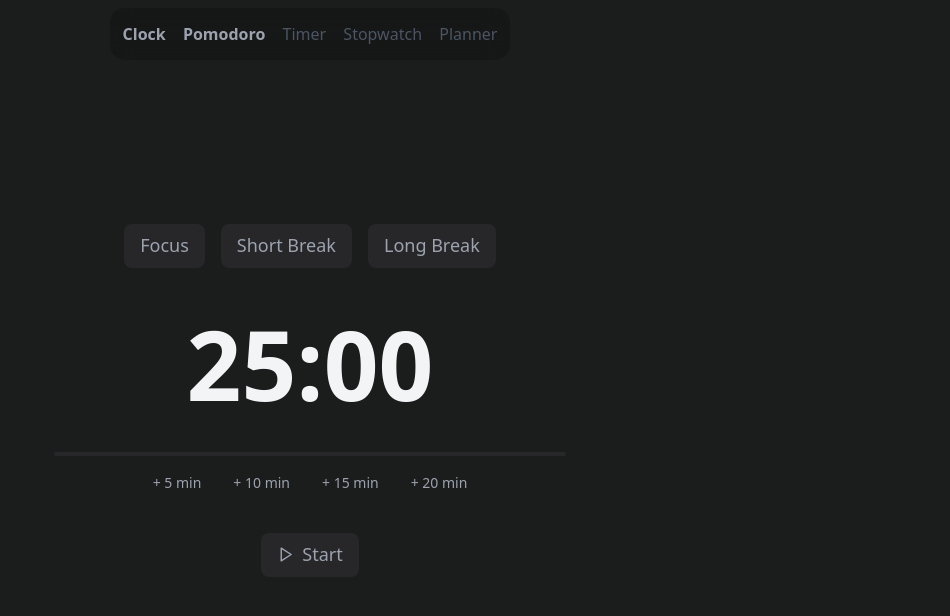
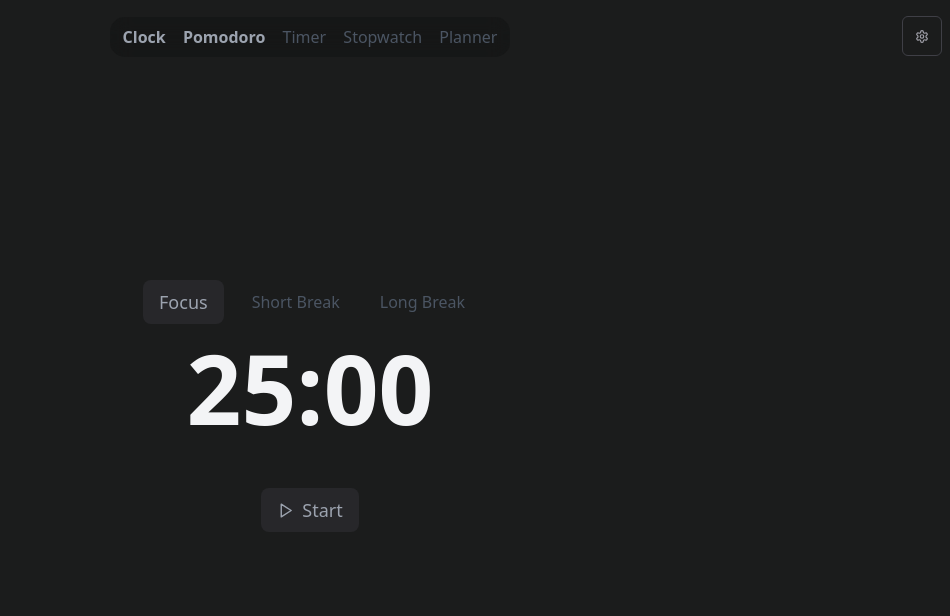
Before and after one commit to itsashishg/timer-pvt, a React (Create React App) app: page /timely/pomodoro in a window 1280 px wide. Shown: the top 616 px of the page, without its empty margins (330-1280 px from the left). Built offline with nearby package versions, Linux system fonts and the light colour scheme.

Commit message:
Multiple things done.

```diff
--- a/src/App.css
+++ b/src/App.css
@@ -24,7 +24,7 @@
     position: fixed;
     /* bottom: 2.5rem; */
     /* left: 50%; */
-    top: 8px;
+    top: 17px;
     left: 50%;
     transform: translateX(-50%);
     background-color: rgba(0, 0, 0, 0.16);
@@ -146,6 +146,33 @@
     }
 }
 
+.inactive-btn {
+    display: flex;
+    align-items: center;
+    justify-content: center;
+    border-radius: 0.375rem;
+    padding-left: 0.75rem;
+    padding-right: 0.75rem;
+    padding-top: 0.75rem;
+    padding-bottom: 0.75rem;
+    background-color: transparent;
+    color: #4B5563;
+    transition: background-color 0.2s ease-in-out;
+}
+
+@media (min-width: 640px) {
+    .inactive-btn {
+        padding-top: 0.375rem;
+        padding-bottom: 0.375rem;
+    }
+}
+
+.inactive-btn:hover {
+    background-color: #27272A;
+    color: #9CA3AF;
+}
+
+
 ::-webkit-scrollbar {
     width: 8px;
     height: 8px;
--- a/src/components/elements/buttons.js
+++ b/src/components/elements/buttons.js
@@ -42,3 +42,14 @@
         </button>
     </>;
 }
+
+export const SettingBtn = ({ emitClick }) => {
+    return <>
+        <button onClick={emitClick} className="flex h-10 w-10 items-center gap-2 rounded-md border border-zinc-700 px-3 py-1.5 text-sm text-zinc-400 outline-none transition-colors hover:bg-zinc-700 hover:text-zinc-200">
+            <svg xmlns="http://www.w3.org/2000/svg" width="17" height="17" viewBox="0 0 24 24" fill="none" stroke="currentColor" strokeWidth="2" strokeLinecap="round" strokeLinejoin="round">
+                <path d="M12.22 2h-.44a2 2 0 0 0-2 2v.18a2 2 0 0 1-1 1.73l-.43.25a2 2 0 0 1-2 0l-.15-.08a2 2 0 0 0-2.73.73l-.22.38a2 2 0 0 0 .73 2.73l.15.1a2 2 0 0 1 1 1.72v.51a2 2 0 0 1-1 1.74l-.15.09a2 2 0 0 0-.73 2.73l.22.38a2 2 0 0 0 2.73.73l.15-.08a2 2 0 0 1 2 0l.43.25a2 2 0 0 1 1 1.73V20a2 2 0 0 0 2 2h.44a2 2 0 0 0 2-2v-.18a2 2 0 0 1 1-1.73l.43-.25a2 2 0 0 1 2 0l.15.08a2 2 0 0 0 2.73-.73l.22-.39a2 2 0 0 0-.73-2.73l-.15-.08a2 2 0 0 1-1-1.74v-.5a2 2 0 0 1 1-1.74l.15-.09a2 2 0 0 0 .73-2.73l-.22-.38a2 2 0 0 0-2.73-.73l-.15.08a2 2 0 0 1-2 0l-.43-.25a2 2 0 0 1-1-1.73V4a2 2 0 0 0-2-2z"></path>
+                <circle cx="12" cy="12" r="3"></circle>
+            </svg>
+        </button>
+    </>
+}
--- a/src/components/navbar.js
+++ b/src/components/navbar.js
@@ -19,8 +19,8 @@
                 </button>
             </div>
             {/* Main nav */}
-            <div className="hidden md:block main-nav absolute z-20">
-                <div className="flex items-center justify-around gap-2 h-9">
+            <div className="hidden md:block main-nav absolute z-20 h-10">
+                <div className="flex items-center justify-around gap-2 h-full">
                     <NavLink to="/timely/"  className={({ isActive }) => `text-center leading-5 text-base ${isActive ? 'text-gray-400 font-semibold' : 'text-gray-600 hover:text-gray-500'}`}>
                         Clock
                     </NavLink>
@@ -49,19 +49,19 @@
                     <button onClick={toggleMenu} className="absolute top-4 right-4 text-white text-2xl">
                         &times;
                     </button>
-                    <NavLink to="/" exact className="text-white text-2xl py-4" onClick={() => setIsOpen(false)}>
+                    <NavLink to="/timely/" exact className="text-white text-2xl py-4" onClick={() => setIsOpen(false)}>
                         Home
                     </NavLink>
-                    <NavLink to="/pomodoro" className="text-white text-2xl py-4" onClick={() => setIsOpen(false)}>
+                    <NavLink to="/timely/pomodoro" className="text-white text-2xl py-4" onClick={() => setIsOpen(false)}>
                         Pomodoro
                     </NavLink>
-                    <NavLink to="/timer" className="text-white text-2xl py-4" onClick={() => setIsOpen(false)}>
+                    <NavLink to="/timely/timer" className="text-white text-2xl py-4" onClick={() => setIsOpen(false)}>
                         Timer
                     </NavLink>
-                    <NavLink to="/stopwatch" className="text-white text-2xl py-4" onClick={() => setIsOpen(false)}>
+                    <NavLink to="/timely/stopwatch" className="text-white text-2xl py-4" onClick={() => setIsOpen(false)}>
                         Stopwatch
                     </NavLink>
-                    <NavLink to="/planner" className="text-white text-2xl py-4" onClick={() => setIsOpen(false)}>
+                    <NavLink to="/timely/planner" className="text-white text-2xl py-4" onClick={() => setIsOpen(false)}>
                         Planner
                     </NavLink>
                 </div>
--- a/src/components/planner.js
+++ b/src/components/planner.js
@@ -4,6 +4,7 @@
 import DatePicker from 'react-datepicker';
 import 'react-datepicker/dist/react-datepicker.css';
 import Routine from "./elements/routine";
+import { SettingBtn } from "./elements/buttons";
 
 const Planner = () => {
 
@@ -115,8 +116,16 @@
 
     return <div className="h-full w-full flex flex-col p-2">
         <div className="flex justify-between items-center text-white my-2">
-            <div className="text-3xl font-extrabold text-gray-900 dark:text-white pl-1">
-                <span className="text-transparent bg-clip-text bg-gradient-to-r to-slate-500 from-zinc-600">Planner</span>
+            <div className="flex justify-between gap-2">
+                <button onClick={() => handleChangeDate('<')} className="change-date-btn flex">
+                    <span>&lt;</span>
+                </button>
+                <button onClick={() => handleChangeDate('>')} className="change-date-btn flex">
+                    <span>&gt;</span>
+                </button>
+                <Routine isOpen={openRoutine} onClose={() => setOpenRoutine(false)} updateHandler={updateRoutine} />
+                <button onClick={() => setCurrentDate(new Date())} className="planner-btn justify-between hover:bg-zinc-700 hover:text-zinc-200 focus-visible:shadow-[0_0_0_1px] focus-visible:shadow-zinc-90">Today</button>
+                <DatePicker selected={currentDate} onChange={(date) => setCurrentDate(date)} customInput={<CustomPicker />} />
             </div>
             <span className="flex justify-between gap-2">
                 <button onClick={() => setOpenRoutine(true)} className="planner-btn border border-zinc-800 hover:bg-zinc-800 hover:text-zinc-300">
@@ -128,15 +137,7 @@
                     </svg>
                     <span className="hidden items-center gap-1.5 sm:inline-flex">Routine</span>
                 </button>
-                <Routine isOpen={openRoutine} onClose={() => setOpenRoutine(false)} updateHandler={updateRoutine} />
-                <DatePicker selected={currentDate} onChange={(date) => setCurrentDate(date)} customInput={<CustomPicker />} />
-                <button onClick={() => setCurrentDate(new Date())} className="planner-btn justify-between hover:bg-zinc-700 hover:text-zinc-200 focus-visible:shadow-[0_0_0_1px] focus-visible:shadow-zinc-90">Today</button>
-                <button onClick={() => handleChangeDate('<')} className="change-date-btn">
-                    <span>&lt;</span>
-                </button>
-                <button onClick={() => handleChangeDate('>')} className="change-date-btn">
-                    <span>&gt;</span>
-                </button>
+                <SettingBtn />
             </span>
         </div>
         <div className="flex-grow overflow-y-auto">{generateView(currentDate)}</div>
--- a/src/components/pomodoro.js
+++ b/src/components/pomodoro.js
@@ -1,12 +1,15 @@
 import React, { useState, useEffect } from 'react';
-import { AddTimeBtn, ResetBtn, StartBtn } from './elements/buttons';
+import { AddTimeBtn, ResetBtn, SettingBtn, StartBtn } from './elements/buttons';
+import PomodoroSettings from './settings/pomodoro-settings';
 
 const Pomodoro = () => {
-    const [time, setTime] = useState(1500);
+    const [settings, setSettings] = useState({ pomodoro: 1500, short: 300, long: 900 });
+    const [time, setTime] = useState(settings.pomodoro);
     const [mode, setMode] = useState('focus');
     const [isActive, setIsActive] = useState(false);
     const [isPaused, setIsPaused] = useState(false);
     const [audio] = useState(new Audio('/timely/tin-tin-tin.mp3'));
+    const [openSetting, setOpenSetting] = useState(false);
 
     useEffect(() => {
         let interval = null;
@@ -26,6 +29,10 @@
     }, [isActive, isPaused, time, audio]);
 
     useEffect(() => {
+        setTime(mode === 'focus' ? settings.pomodoro : mode === 'short' ? settings.short : settings.long);
+    }, [settings, mode]);
+
+    useEffect(() => {
         if (isActive) {
             let currentString = formatTime(time);
             if (mode === 'focus') {
@@ -41,7 +48,7 @@
         } else {
             document.title = 'Timely: Pomodoro';
         }
-    }, [isActive, isPaused, time, mode]);
+    }, [isActive, time, mode]);
 
     const formatTime = (time) => {
         const hours = Math.floor(time / 3600);
@@ -58,7 +65,7 @@
     const handleStop = () => {
         setIsActive(false);
         setIsPaused(false);
-        setTime(1500);
+        setTime(settings.pomodoro);
     };
 
     const addTime = (minutes) => {
@@ -73,22 +80,31 @@
     }
 
     return (
-        <div className="flex flex-col items-center justify-center h-screen w-full sm:w-2/5 m-auto">
-            <div className="flex space-x-4 mb-4">
-                <button onClick={() => handleChangeMode('focus', 1500)} className="action-btn">
+        <div className="h-full w-full flex flex-col p-2">
+            <div className="flex justify-between items-center text-white my-2">
+                <div></div>
+                <span className="flex justify-between gap-2">
+                    <SettingBtn emitClick={() => setOpenSetting(true)} />
+                    <PomodoroSettings isOpen={openSetting} onClose={() => setOpenSetting(false)} currentValue={settings} updateHandler={setSettings} />
+                </span>
+            </div>
+            <div className="flex-grow flex flex-col items-center justify-center sm:w-2/5 m-auto">
+
+                <div className="flex space-x-4 mb-4 -mt-11">
+                    <button onClick={() => handleChangeMode('focus', settings.pomodoro)} className={`${mode === 'focus' ? 'action-btn' : 'inactive-btn'}`}>
                         <svg xmlns="http://www.w3.org/2000/svg" width="24" height="24" viewBox="0 0 24 24" fill="none" stroke="currentColor" strokeWidth="2" strokeLinecap="round" strokeLinejoin="round" className="block h-4 w-4 sm:hidden">
                             <circle cx="12" cy="12" r="10"></circle><line x1="22" x2="18" y1="12" y2="12"></line><line x1="6" x2="2" y1="12" y2="12"></line><line x1="12" x2="12" y1="6" y2="2"></line><line x1="12" x2="12" y1="22" y2="18"></line>
                         </svg>
                         <span className="hidden sm:block">Focus</span>
                     </button>
-                <button onClick={() => handleChangeMode('short', 300)} className="action-btn">
+                    <button onClick={() => handleChangeMode('short', settings.short)} className={`${mode === 'short' ? 'action-btn' : 'inactive-btn'}`}>
                         <svg xmlns="http://www.w3.org/2000/svg" width="24" height="24" viewBox="0 0 24 24" fill="none" stroke="currentColor" strokeWidth="2" strokeLinecap="round" strokeLinejoin="round" className="block h-4 w-4 sm:hidden">
                             <path d="M10 2v2"></path><path d="M14 2v2"></path><path d="M16 8a1 1 0 0 1 1 1v8a4 4 0 0 1-4 4H7a4 4 0 0 1-4-4V9a1 1 0 0 1 1-1h14a4 4 0 1 1 0 8h-1"></path>
                             <path d="M6 2v2"></path>
                         </svg>
                         <span className="hidden sm:block">Short Break</span>
                     </button>
-                <button onClick={() => handleChangeMode('long', 900)} className="action-btn">
+                    <button onClick={() => handleChangeMode('long', settings.long)} className={`${mode === 'long' ? 'action-btn' : 'inactive-btn'}`}>
                         <svg xmlns="http://www.w3.org/2000/svg" width="24" height="24" viewBox="0 0 24 24" fill="none" stroke="currentColor" strokeWidth="2" strokeLinecap="round" strokeLinejoin="round" className="block h-4 w-4 sm:hidden">
                             <path d="M4 16v-2.38C4 11.5 2.97 10.5 3 8c.03-2.72 1.49-6 4.5-6C9.37 2 10 3.8 10 5.5c0 3.11-2 5.66-2 8.68V16a2 2 0 1 1-4 0Z"></path>
                             <path d="M20 20v-2.38c0-2.12 1.03-3.12 1-5.62-.03-2.72-1.49-6-4.5-6C14.63 6 14 7.8 14 9.5c0 3.11 2 5.66 2 8.68V20a2 2 0 1 0 4 0Z"></path>
@@ -98,7 +114,10 @@
                         <span className="hidden sm:block">Long Break</span>
                     </button>
                 </div>
-            <div className="relative my-8 flex flex-col gap-2 font-bold text-gray-100 text-8xl">{formatTime(time)}</div>
+                <div className="relative mb-8 flex flex-col gap-2 font-bold text-gray-100 text-8xl">{formatTime(time)}</div>
+                {
+                    isActive &&
+                    <>
                         <div className="mx-auto mb-3 mt-2 h-1 w-[200px] overflow-hidden rounded-lg bg-zinc-800 sm:w-full"><div className="h-full rounded-lg bg-zinc-500 transition-all w-0"></div></div>
                         <div className="flex space-x-4 mb-4">
                             <AddTimeBtn emitTime={() => addTime(5)} showVal={5} />
@@ -106,6 +125,8 @@
                             <AddTimeBtn emitTime={() => addTime(15)} showVal={15} />
                             <AddTimeBtn emitTime={() => addTime(20)} showVal={20} />
                         </div>
+                    </>
+                }
                 <div className='mt-5 flex items-center gap-1.5 sm:gap-3'>
                     {isActive ? (
                         <>
@@ -127,6 +148,7 @@
                     )}
                 </div>
             </div>
+        </div>
     );
 };
 
--- /dev/null
+++ b/src/components/settings/pomodoro-settings.js
@@ -0,0 +1,39 @@
+import useEscapeKeyListener from "../custom-hooks/useEscapeKeyListener";
+
+const PomodoroSettings = ({ isOpen, onClose, currentValue, updateHandler }) => {
+    useEscapeKeyListener(onClose);
+
+    if (!isOpen) return null;
+
+    const handleOverlayClick = (event) => { onClose() };
+    const handleDialogClick = (event) => { event.stopPropagation() };
+
+    const handleUpdate = (val, keyName) => {
+        updateHandler({ ...currentValue, [keyName]: val });
+    }
+
+
+    return (
+        <div className="dialog-overlay" onClick={handleOverlayClick}>
+            <div className="dialog border-zinc-800 bg-zinc-900 p-4 text-sm text-zinc-400 flex flex-col rounded-lg border" onClick={handleDialogClick}>
+                <p className="text-center mb-2 font-bold">Routine Task</p>
+                <div className="mx-auto w-full">
+                    <p className="mb-2">Pomodoro (mins)</p>
+                    <input type="number" defaultValue={currentValue.pomodoro / 60} onChange={(e) => { handleUpdate(e.target.value * 60, 'pomodoro'); e.preventDefault() }} placeholder="Duration in minutes" className="mb-3 w-full rounded-md border-none bg-zinc-800 p-2 text-left font-normal placeholder-zinc-600 outline-none" />
+                    <div className="flex flex-row gap-4"><div>
+                        <p className="mb-2">Short break (mins)</p>
+                        <input type="number" defaultValue={currentValue.short / 60} onChange={(e) => { handleUpdate(e.target.value * 60, 'short') }} placeholder="Minutes" className="mb-3 w-full rounded-md border-none bg-zinc-800 p-2 text-left font-normal placeholder-zinc-600 outline-none" />
+                    </div>
+                        <div>
+                            <p className="mb-2">Long break (mins)</p>
+                            <input type="number" defaultValue={currentValue.long / 60} onChange={(e) => { handleUpdate(e.target.value * 60, 'long') }} placeholder="Minutes" className="mb-5 w-full rounded-md border-none bg-zinc-800 p-2 text-left font-normal placeholder-zinc-600 outline-none" />
+                        </div>
+                    </div>
+                    <button type="submit" onClick={(e) => { onClose(); e.preventDefault() }} className="w-full rounded-md bg-zinc-700 py-2 text-center text-sm text-zinc-300 outline-none hover:bg-zinc-600 hover:text-zinc-200 focus:bg-zinc-600 focus:ring-0">Update Settings</button>
+                </div>
+            </div>
+        </div>
+    );
+}
+
+export default PomodoroSettings;
--- a/src/components/stopwatch.js
+++ b/src/components/stopwatch.js
@@ -74,6 +74,13 @@
     };
 
     return (
+        <div className="h-full w-full flex flex-col p-2">
+            <div className="flex justify-between items-center text-white my-2">
+                <div></div>
+                <span className="flex justify-between gap-2">
+                    <div className="h-10"></div>
+                </span>
+            </div>
             <div className="flex flex-col items-center justify-center h-screen">
                 <h1 className="mb-3 flex flex-row gap-2 text-8xl font-medium tabular-nums text-white">{renderFormattedTime(time, 'text-8xl', 'text-lg')}</h1>
                 <div className="mb-4 mt-2 flex items-center gap-3">
@@ -106,6 +113,7 @@
                     </div>
                 )}
             </div>
+        </div>
     );
 };
 
--- a/src/components/time.js
+++ b/src/components/time.js
@@ -29,7 +29,14 @@
 
 
     return (
-        <div className="h-full w-full flex items-center justify-center flex-col">
+        <div className="h-full w-full flex flex-col p-2">
+            <div className="flex justify-between items-center text-white my-2">
+                <div></div>
+                <span className="flex justify-between gap-2">
+                    <div className="h-10"></div>
+                </span>
+            </div>
+            <div className="flex-grow flex items-center justify-center flex-col">
                 <p className="mb-1 flex items-center justify-center text-base text-gray-400 lg:mb-2 lg:text-xl">Timezone: {userTimeZone}</p>
                 <p className="text-8xl font-semibold tabular-nums text-white ml-[40px]">
                     {hours}
@@ -40,6 +47,7 @@
                 <p className="mt-1 text-base text-gray-400 lg:mt-2 lg:text-xl">{formatDate(currentTime)}</p>
                 <div className="mb-[5.5rem]"></div>
             </div>
+        </div>
     );
 };
 
--- a/src/components/timer.js
+++ b/src/components/timer.js
@@ -1,5 +1,5 @@
 import React, { useState, useEffect } from 'react';
-import { PauseBtn, ResetBtn, StartBtn, AddTimeBtn } from './elements/buttons';
+import { PauseBtn, ResetBtn, StartBtn, AddTimeBtn, SettingBtn } from './elements/buttons';
 
 const Timer = () => {
     const [isActive, setIsActive] = useState(false);
@@ -7,6 +7,7 @@
     const [isEditing, setIsEditing] = useState(false);
     const [totalSeconds, setTotalSeconds] = useState(0);
     const [audio] = useState(new Audio('/timely/tin-tin-tin.mp3'));
+    const [openSetting, setOpenSetting] = useState(false);
 
     useEffect(() => {
         let interval = null;
@@ -73,7 +74,16 @@
     const displayedTime = formatTime(totalSeconds);
 
     return (
-        <div className="flex flex-col items-center justify-center h-screen">
+        <div className="h-full w-full flex flex-col p-2">
+            <div className="flex justify-between items-center text-white my-2">
+                <div></div>
+                <span className="flex justify-between gap-2">
+                    <div className="h-10"></div>
+                    {/* <SettingBtn emitClick={() => setOpenSetting(true)} /> */}
+                    {/* <PomodoroSettings isOpen={openSetting} onClose={() => setOpenSetting(false)} /> */}
+                </span>
+            </div>
+            <div className="flex-grow flex flex-col items-center justify-center sm:w-2/5 m-auto">
                 {!isActive ? (
                     <div className="text-base text-gray-500">Click to set timer</div>
                 ) : (
@@ -107,20 +117,25 @@
                         </div>
                     </div>
                 </div>
-            {isActive && (
+                {
+                    isActive &&
+                    <>
+                        <div className="mx-auto mb-3 mt-2 h-1 w-[200px] overflow-hidden rounded-lg bg-zinc-800 sm:w-full"><div className="h-full rounded-lg bg-zinc-500 transition-all w-0"></div></div>
                         <div className="flex space-x-4 mb-4">
                             <AddTimeBtn emitTime={() => addTime(5)} showVal={5} />
                             <AddTimeBtn emitTime={() => addTime(10)} showVal={10} />
                             <AddTimeBtn emitTime={() => addTime(15)} showVal={15} />
                             <AddTimeBtn emitTime={() => addTime(20)} showVal={20} />
                         </div>
-            )}
+                    </>
+                }
                 <div className="mt-2 flex items-center gap-3">
                     {!isActive && <StartBtn emitStart={handleStart} />}
                     {(isActive) && <PauseBtn emitPause={handlePause} />}
                     {(isActive || isPaused) && (<ResetBtn emitStop={handleStop} />)}
                 </div>
             </div>
+        </div>
     );
 };
 
```
Lines whose indentation alone changed are shown as unchanged.
